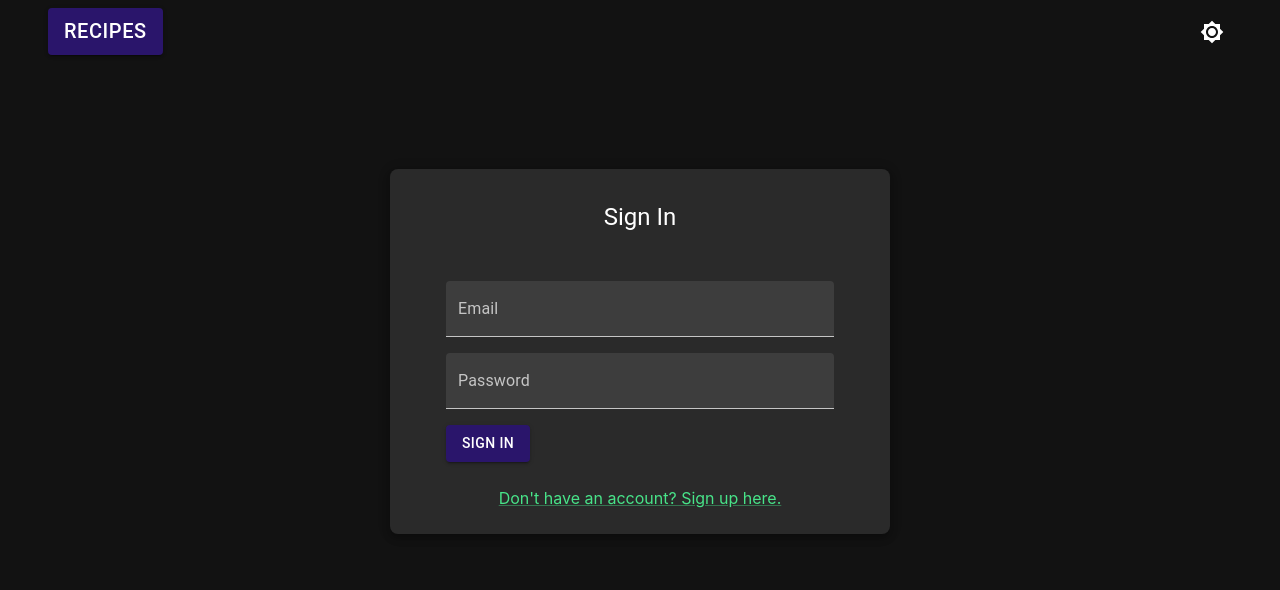
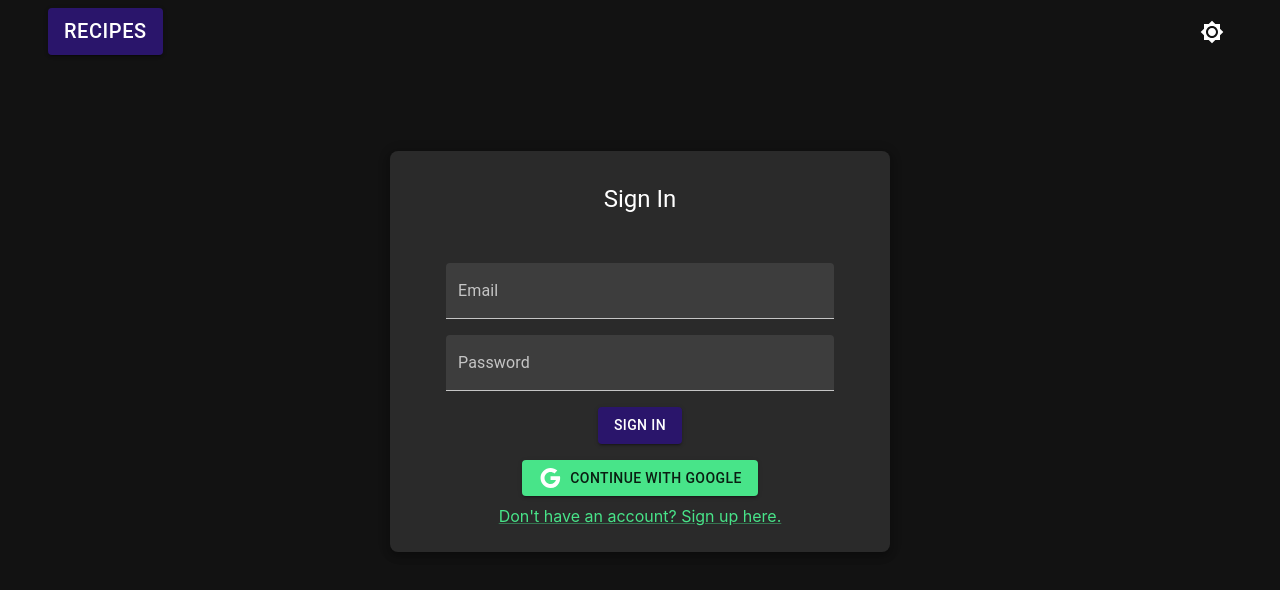
Before and after one commit to neluchetraru/recipes-project, a React (Vite) app: page /auth in a window 1280 px wide. Shown: the top 590 px of the page. Built offline with nearby package versions, Linux system fonts and the light colour scheme; no server answers.

Commit message:
Continue with google implement and modify SignIn/SignUp styles

```diff
--- a/src/components/Signin.tsx
+++ b/src/components/Signin.tsx
@@ -4,6 +4,7 @@ import { useNavigate } from "react-router-dom";
 import { useFormik } from "formik";
 import * as Yup from "yup";
 import {
+  Box,
   Button,
   CardContent,
   CircularProgress,
@@ -82,6 +83,7 @@ const Signin = () => {
         error={formik.touched.password && Boolean(formik.errors.password)}
         helperText={formik.touched.password && formik.errors.password}
       />
+      <Box display="flex" justifyContent="center">
         {!loading ? (
           <Button
             variant="contained"
@@ -103,6 +105,7 @@ const Signin = () => {
             Loading...
           </Button>
         )}
+      </Box>
     </CardContent>
   );
 };
--- a/src/components/Signup.tsx
+++ b/src/components/Signup.tsx
@@ -4,6 +4,7 @@ import { UserAuth } from "../context/AuthContext";
 import { useFormik } from "formik";
 import * as Yup from "yup";
 import {
+  Box,
   Button,
   CardContent,
   CircularProgress,
@@ -87,6 +88,7 @@ const Signup = () => {
         error={formik.touched.password && Boolean(formik.errors.password)}
         helperText={formik.touched.password && formik.errors.password}
       />
+      <Box display="flex" justifyContent="center">
         {!loading ? (
           <Button
             variant="contained"
@@ -108,6 +110,7 @@ const Signup = () => {
             Loading...
           </Button>
         )}
+      </Box>
     </CardContent>
   );
 };
--- a/src/context/AuthContext.tsx
+++ b/src/context/AuthContext.tsx
@@ -12,15 +12,18 @@ import {
   onAuthStateChanged,
   User,
   UserCredential,
+  signInWithRedirect,
+  signInWithPopup,
 } from "firebase/auth";
 
-import { auth } from "../firebase";
+import { auth, googleProvider } from "../firebase";
 
 interface UserContextProps {
   createUser: (email: string, password: string) => Promise<UserCredential>;
   user: User | null | undefined;
   logout: () => Promise<void>;
   signIn: (email: string, password: string) => Promise<UserCredential>;
+  signInGoogle: () => Promise<UserCredential>;
 }
 
 export const UserContext = createContext<UserContextProps>(
@@ -38,6 +41,8 @@ export const AuthContextProvider = ({ children }: { children: ReactNode }) => {
   const signIn = (email: string, password: string) =>
     signInWithEmailAndPassword(auth, email, password);
 
+  const signInGoogle = () => signInWithPopup(auth, googleProvider);
+
   useEffect(() => {
     const unsubscribe = onAuthStateChanged(auth, (currentUser) => {
       setUser(currentUser);
@@ -46,7 +51,9 @@ export const AuthContextProvider = ({ children }: { children: ReactNode }) => {
     return unsubscribe;
   }, []);
   return (
-    <UserContext.Provider value={{ createUser, user, logout, signIn }}>
+    <UserContext.Provider
+      value={{ createUser, user, logout, signIn, signInGoogle }}
+    >
       {children}
     </UserContext.Provider>
   );
--- a/src/firebase.ts
+++ b/src/firebase.ts
@@ -1,6 +1,6 @@
 // Import the functions you need from the SDKs you need
 import { initializeApp } from "firebase/app";
-import { getAuth } from "firebase/auth";
+import { GoogleAuthProvider, getAuth } from "firebase/auth";
 // TODO: Add SDKs for Firebase products that you want to use
 // https://firebase.google.com/docs/web/setup#available-libraries
 
@@ -19,5 +19,6 @@ const firebaseConfig = {
 // Initialize Firebase
 const app = initializeApp(firebaseConfig);
 
+export const googleProvider = new GoogleAuthProvider();
 export const auth = getAuth();
 export default app;
--- a/src/layout/AuthLayout.tsx
+++ b/src/layout/AuthLayout.tsx
@@ -1,10 +1,33 @@
-import { Box, Card, CardActions, CardHeader, Link } from "@mui/material";
+import {
+  Box,
+  Button,
+  Card,
+  CardActions,
+  CardHeader,
+  Link,
+} from "@mui/material";
 import { useState } from "react";
 import Signin from "../components/Signin";
 import Signup from "../components/Signup";
+import { Google } from "@mui/icons-material";
+import { UserAuth } from "../context/AuthContext";
+import { useNavigate } from "react-router-dom";
 
 const AuthLayout = () => {
   const [page, setPage] = useState<"signup" | "signin">("signin");
+  const [loading, setLoading] = useState(false);
+  const { signInGoogle } = UserAuth();
+  const navigate = useNavigate();
+  const handleContinueGoogle = async () => {
+    try {
+      setLoading(true);
+      await signInGoogle();
+      navigate("/");
+      setLoading(false);
+    } catch (e) {
+      setLoading(false);
+    }
+  };
 
   const pageHeader = page === "signin" ? "Sign In" : "Create a new account";
   const linkTitle =
@@ -26,6 +49,17 @@ const AuthLayout = () => {
           sx={{ textAlign: "center", margin: 2 }}
         />
         {page === "signin" ? <Signin /> : <Signup />}
+        <Box display="flex" justifyContent="center">
+          <Button
+            variant="contained"
+            color="secondary"
+            onClick={handleContinueGoogle}
+            disabled={loading}
+          >
+            <Google sx={{ mr: 1 }} color="action" />
+            {!loading ? "Continue with Google" : "Loading..."}
+          </Button>
+        </Box>
         <CardActions>
           <Link
             color="secondary"
```
Lines whose indentation alone changed are shown as unchanged.
